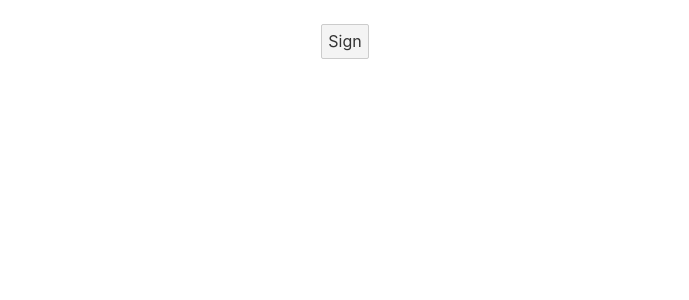
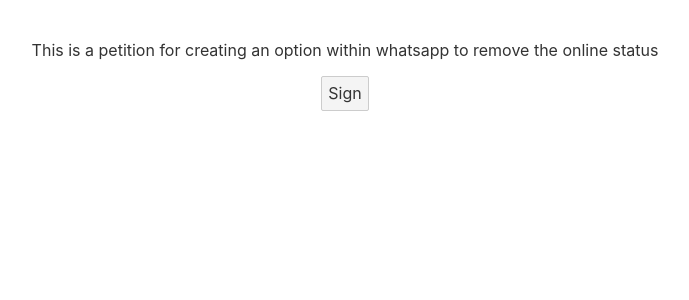
Before and after one commit to RogierdeRuijter/whatsapp-online-status, a Svelte app in the folder client/: page / in a window 1280 px wide. Shown: the top 300 px of the page, without its empty margins (295-984 px from the left). Built offline with nearby package versions, Linux system fonts and the light colour scheme.

Commit message:
add text explaning the goal of the website

```diff
--- a/client/src/App.svelte
+++ b/client/src/App.svelte
@@ -9,6 +9,7 @@
 </script>
 
 <main>
+	<p>This is a petition for creating an option within whatsapp to remove the online status</p>
 	<button on:click={handleClick}>Sign</button>
 </main>
 
```
